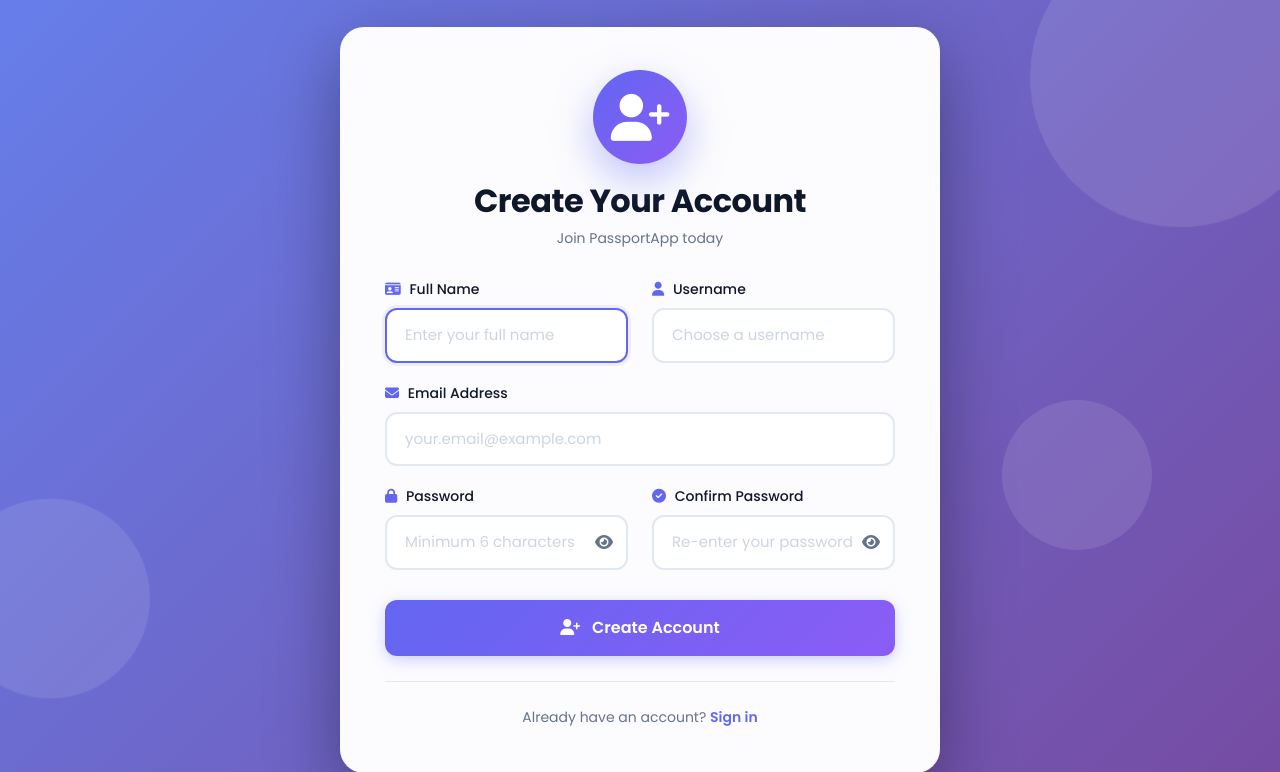
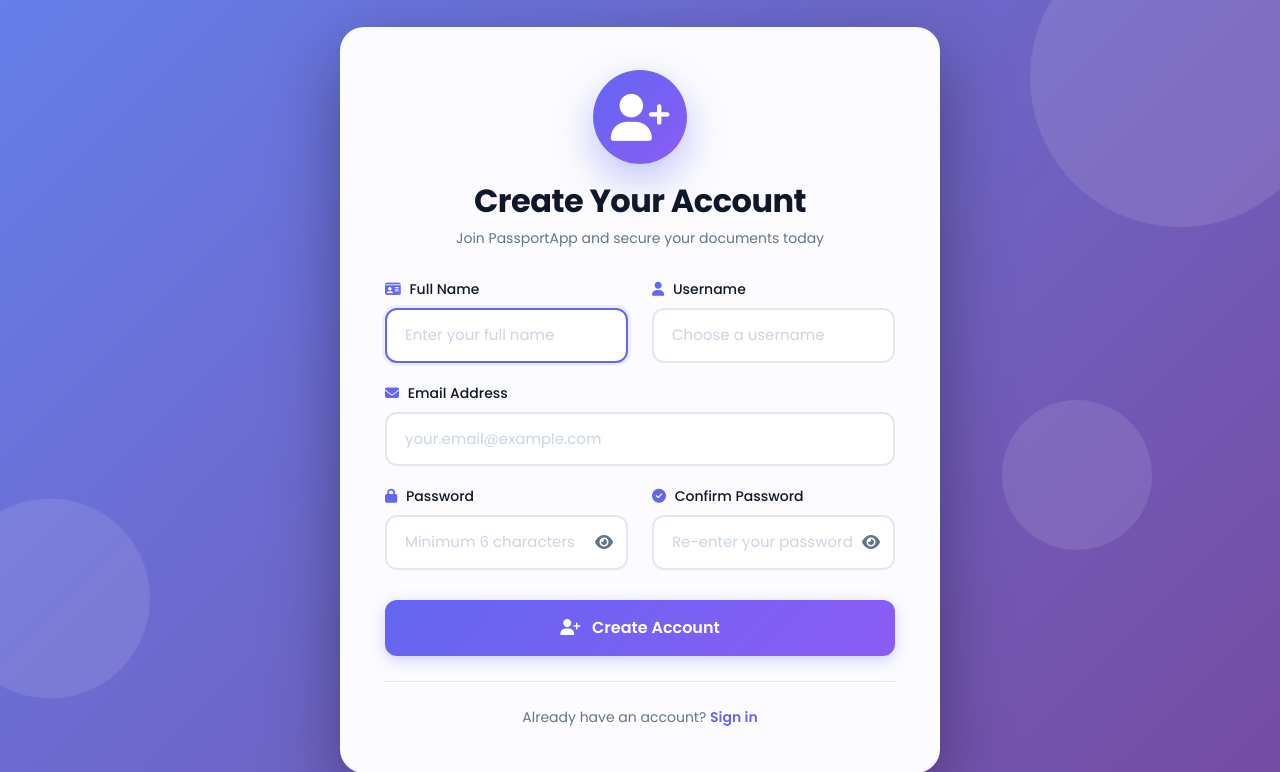
Before and after one commit to mediapower13/PassportAPP, a Flask app: page /auth/register in a window 1280 px wide. Shown: the top 772 px of the page. Run offline with Flask 3, Linux system fonts and the light colour scheme.

Commit message:
subtitle

```diff
--- a/templates/register.html
+++ b/templates/register.html
@@ -10,7 +10,7 @@
                 <i class="fas fa-user-plus"></i>
             </div>
             <h2 class="auth-title">Create Your Account</h2>
-            <p class="auth-subtitle">Join PassportApp today</p>
+            <p class="auth-subtitle">Join PassportApp and secure your documents today</p>
         </div>
 
         <!-- Flash Messages -->
```
